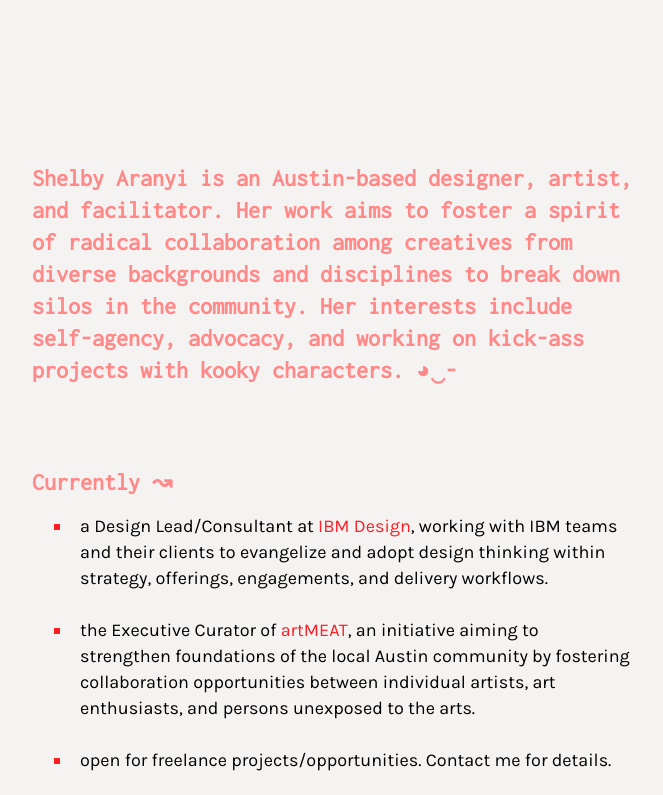
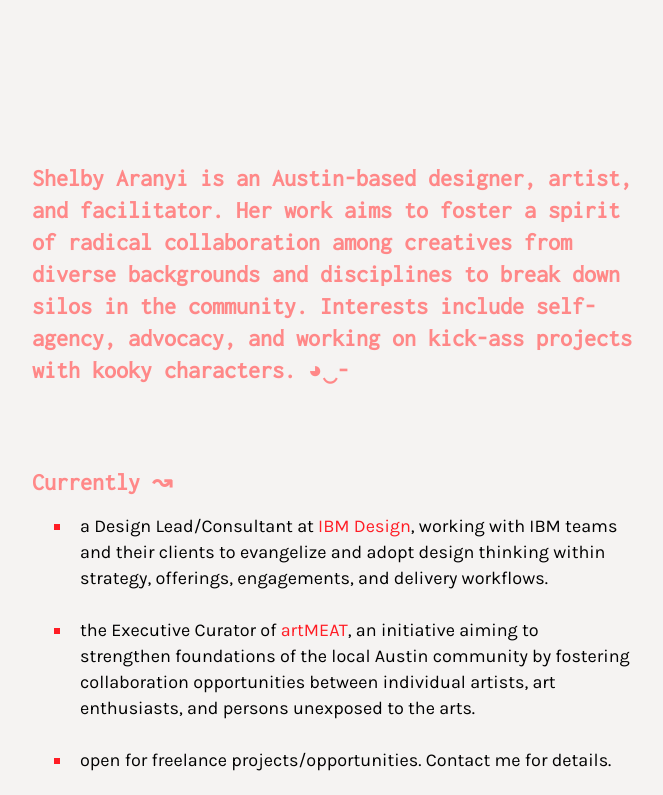
Before and after one commit to saranyi/saranyi.github.io, a plain HTML site: page index.html in a window 1280 px wide. Shown: the part 5-800 px from the top of the page, without its empty margins (308-971 px from the left). Drawn offline with Linux system fonts and the light colour scheme.

Commit message:
typo
wordsmithery

```diff
--- a/index.html
+++ b/index.html
@@ -22,7 +22,7 @@ this website turns into a werewolf on a full moon
 			<br>
 			<hr class="style3">
 			<br><br><br>
-				<h5> Shelby Aranyi is an Austin-based designer, artist, and facilitator. Her work aims to foster a spirit of radical collaboration among creatives from diverse backgrounds and disciplines to break down silos in the community. Her interests include self-agency, advocacy, and working on kick-ass projects with kooky characters. &#9685;&#8255;&#45;
+				<h5> Shelby Aranyi is an Austin-based designer, artist, and facilitator. Her work aims to foster a spirit of radical collaboration among creatives from diverse backgrounds and disciplines to break down silos in the community. Interests include self-agency, advocacy, and working on kick-ass projects with kooky characters. &#9685;&#8255;&#45;
 				</h5>
 		</header>
 <!-- Intro -->
```
